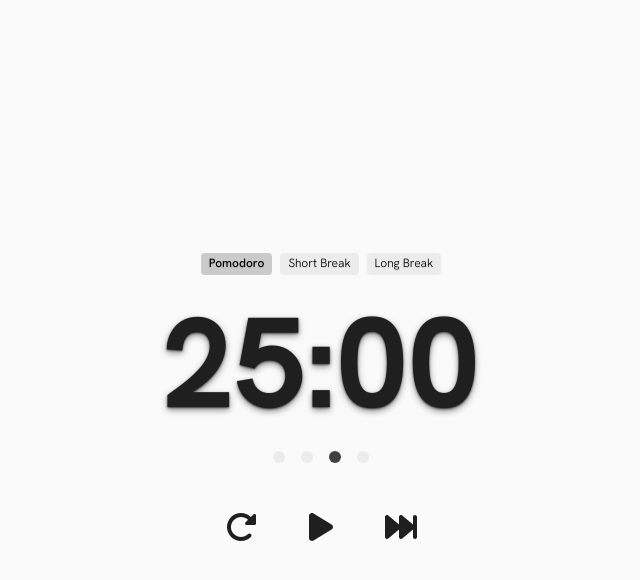
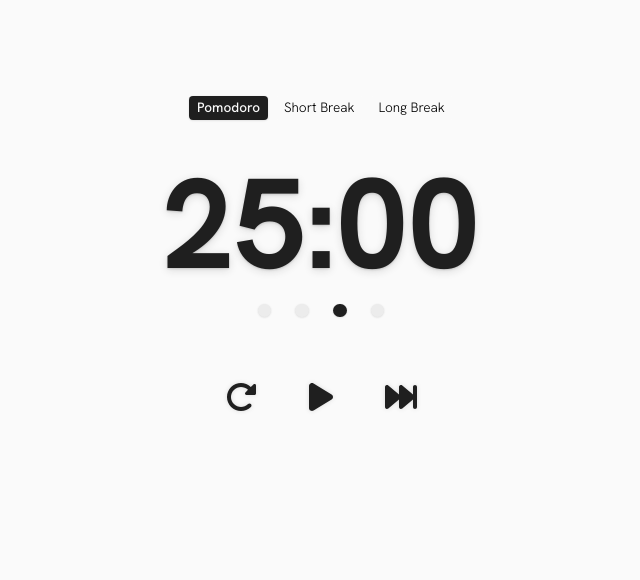
Before and after one commit to msilenzi/simple-pomodoro, a React (Vite) app: page / in a window 1280 px wide. Shown: the top 580 px of the page, without its empty margins (319-959 px from the left). Built offline with nearby package versions, Linux system fonts and the light colour scheme.

Commit message:
improve styles

```diff
--- a/src/components/pomodoro/Controls.jsx
+++ b/src/components/pomodoro/Controls.jsx
@@ -3,7 +3,7 @@
 
 function Controls() {
   return (
-    <div className="flex flex-centered g-5 mt-4">
+    <div className="flex flex-centered g-5 mt-5">
       <Control icon={<Reset />} />
       <Control icon={<Play />} />
       <Control icon={<Skip />} />
--- a/src/components/pomodoro/Pomodoro.jsx
+++ b/src/components/pomodoro/Pomodoro.jsx
@@ -5,7 +5,7 @@
 
 function Pomodoro() {
   return (
-    <div className="flex flex-centered flex-column g-4">
+    <div className="pomodoro flex flex-centered flex-column g-3">
       <Stages />
       <Timer />
       <Steps />
--- a/src/components/pomodoro/Stages.jsx
+++ b/src/components/pomodoro/Stages.jsx
@@ -2,7 +2,7 @@
 
 function Stages() {
   return (
-    <div className="flex flex-centered g-2">
+    <div className="flex flex-centered g-2 mb-4">
       <Stage name="Pomodoro" isActive />
       <Stage name="Short Break" />
       <Stage name="Long Break" />
--- a/src/components/pomodoro/Steps.jsx
+++ b/src/components/pomodoro/Steps.jsx
@@ -2,7 +2,7 @@
 
 function Steps() {
   return (
-    <div className="flex flex-centered g-3">
+    <div className="flex flex-centered g-4">
       <Step />
       <Step />
       <Step isActive />
--- a/src/scss/base/_globals.scss
+++ b/src/scss/base/_globals.scss
@@ -19,7 +19,7 @@
 
   display: flex;
   justify-content: center;
-  align-items: center;
+  align-items: start;
 }
 
 @each $n, $size in $font-sizes {
--- a/src/scss/base/_variables.scss
+++ b/src/scss/base/_variables.scss
@@ -31,7 +31,7 @@
 $h4-font-size: $font-size-base * 1.5;
 $h5-font-size: $font-size-base * 1.25;
 $h6-font-size: $font-size-base;
-$sm-font-size: $font-size_base * 0.75;
+$sm-font-size: $font-size_base * 0.85;
 
 $font-sizes: (
   1: $h1-font-size,
--- a/src/scss/components/_pomodoro.scss
+++ b/src/scss/components/_pomodoro.scss
@@ -1,41 +1,68 @@
+$shadow: 0px 0.5px 2px transparentize($textColor, 0.85);
+
+.pomodoro {
+  margin-top: 12vh;
+  margin-top: 12dvh;
+}
+
+.pomodoro__stage,
+.pomodoro__step {
+  transition: 0.1s ease-in-out all;
+
+  &:hover {
+    background-color: $gray-300;
+  }
+
+  &[data-is-active='true'] {
+    background-color: $textColor;
+    color: $bodyColor;
+    box-shadow: $shadow;
+
+    &:hover {
+      color: $gray-300;
+    }
+  }
+}
+
 .pomodoro__stage {
-  background-color: $gray-200;
+  background-color: $bodyColor;
   border-radius: map-get($spacers, 1);
-  text-shadow: 0px 1px 1px transparentize($gray-900, 0.85);
   font-weight: 300;
 
-  &[data-is-active="true"] {
-    background-color: $gray-400;
+  &[data-is-active='true'] {
     font-weight: 500;
   }
 }
 
 .pomodoro__step {
   background-color: $gray-200;
+  box-shadow: $shadow;
   width: $sm-font-size;
   height: $sm-font-size;
   border-radius: 100%;
   padding: 0;
 
-  &[data-is-active="true"] {
-    background-color: $gray-800;
-  }
 }
 
 .pomodoro__timer {
   font-size: 8rem;
   line-height: 1;
-  text-shadow: 0px 1px 2px transparentize($gray-900, 0.25),
-    0px 3px 6px transparentize($gray-900, 0.5);
+  text-shadow: $shadow, 0px 2px 8px transparentize($textColor, 0.85);
 }
 
 .pomodoro__control {
   padding: 0;
   background-color: transparent;
+  transition: 0.1s ease-in-out transform;
 
   svg {
     width: $h2-font-size;
     height: $h2-font-size;
     fill: $textColor;
+    filter: drop-shadow($shadow);
+  }
+
+  &:hover {
+    transform: translateY(-1px);
   }
 }
```
